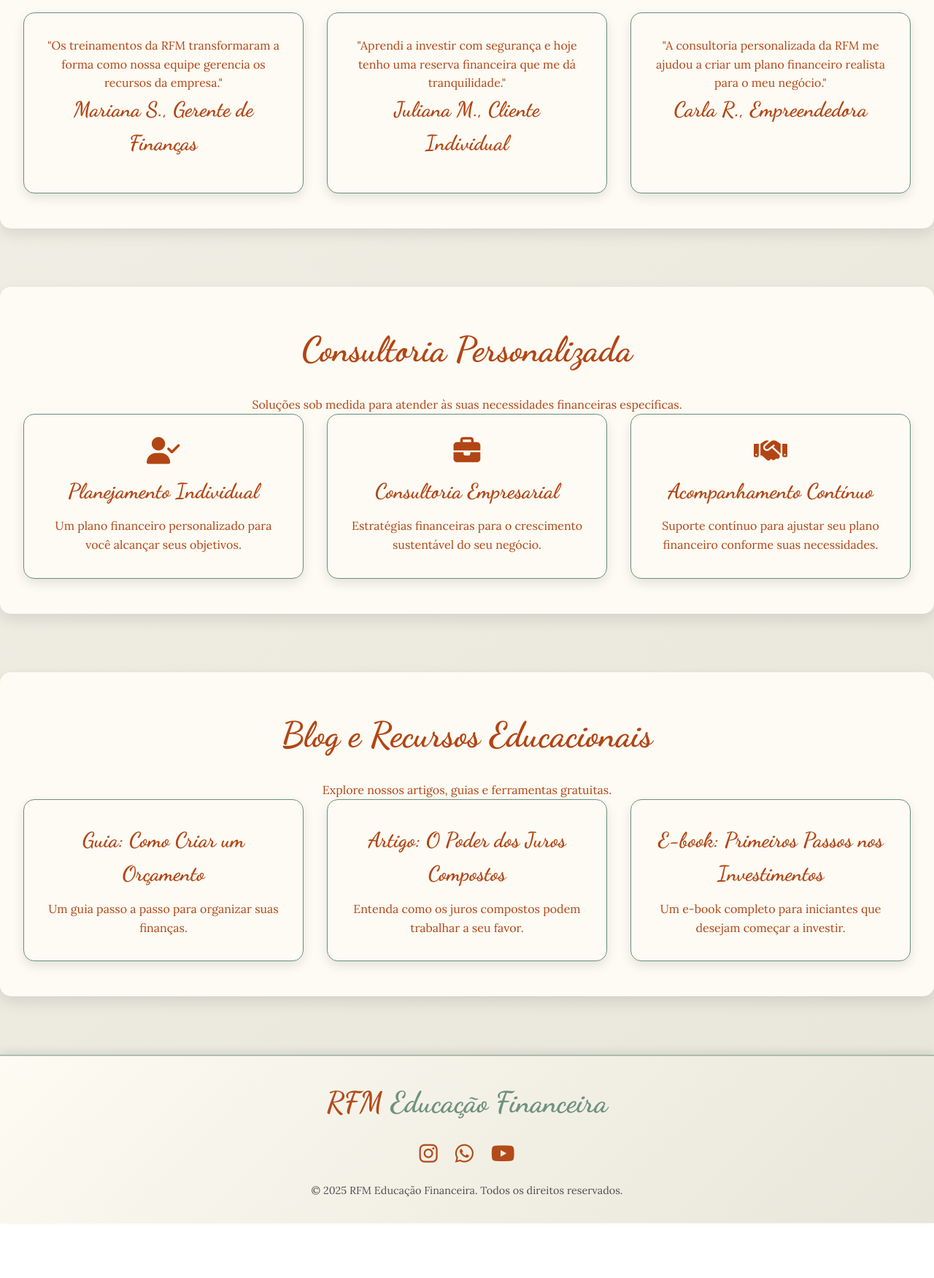
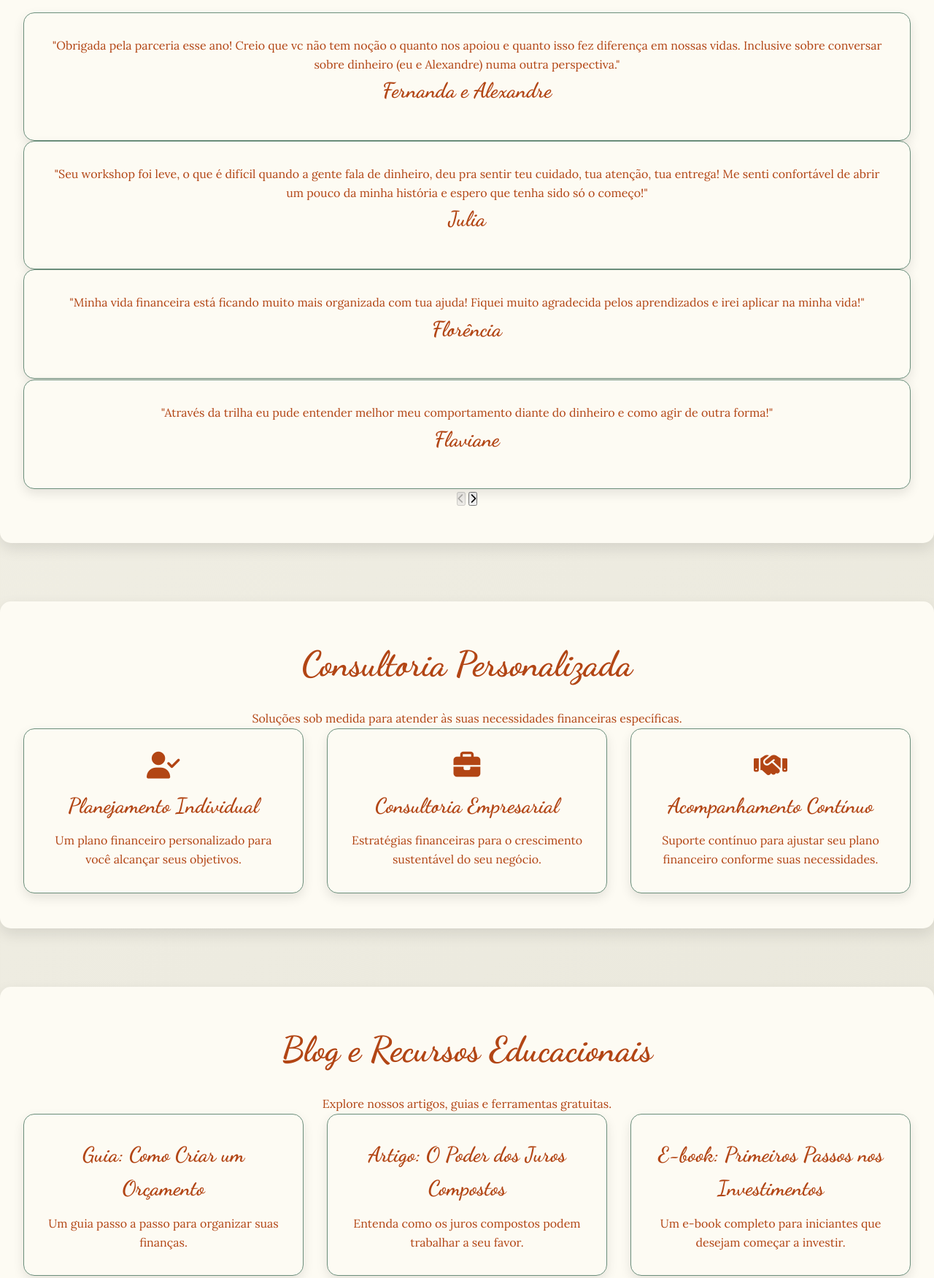
Before and after one commit to F-lapa/RFM, a plain HTML site: page index.html in a window 1280 px wide. Shown: the part 3940-5691 px from the top of the page at 73% size. Before the commit the page ends 5616 px from the top, so only its background shows below. Drawn offline with nearby package versions, Linux system fonts and the light colour scheme.

Commit message:
Update index.html

```diff
--- a/index.html
+++ b/index.html
@@ -6,6 +6,7 @@
     <meta name="description" content="RFM Educação Financeira - Treinamentos, consultoria e ferramentas para finanças pessoais e empresariais.">
     <meta name="keywords" content="educação financeira, finanças pessoais, investimentos, treinamentos empresariais, consultoria financeira">
     <title>RFM Educação Financeira - Home</title>
+    <link href="https://fonts.googleapis.com/css2?family=Parisienne&display=swap" rel="stylesheet">
     <link href="https://fonts.googleapis.com/css2?family=Dancing+Script:wght@700&family=Lora:wght@400;700&family=Playfair+Display:wght@400;700&display=swap" rel="stylesheet">
     <link rel="stylesheet" href="https://cdnjs.cloudflare.com/ajax/libs/font-awesome/6.4.0/css/all.min.css">
     <link rel="stylesheet" href="styles.css">
@@ -129,19 +130,27 @@
 
         <section class="testimonials">
             <h2>O Que Nossos Clientes Dizem</h2>
-            <div class="testimonial-grid">
-                <div class="testimonial-card">
-                    <p>"Os treinamentos da RFM transformaram a forma como nossa equipe gerencia os recursos da empresa."</p>
-                    <h4>Mariana S., Gerente de Finanças</h4>
+            <div class="testimonial-slider">
+                <div class="testimonial-track">
+                    <div class="testimonial-card">
+                        <p>"Obrigada pela parceria esse ano! Creio que vc não tem noção o quanto nos apoiou e quanto isso fez diferença em nossas vidas. Inclusive sobre conversar sobre dinheiro (eu e Alexandre) numa outra perspectiva."</p>
+                        <h4>Fernanda e Alexandre</h4>
+                    </div>
+                    <div class="testimonial-card">
+                        <p>"Seu workshop foi leve, o que é difícil quando a gente fala de dinheiro, deu pra sentir teu cuidado, tua atenção, tua entrega! Me senti confortável de abrir um pouco da minha história e espero que tenha sido só o começo!"</p>
+                        <h4>Julia</h4>
+                    </div>
+                    <div class="testimonial-card">
+                        <p>"Minha vida financeira está ficando muito mais organizada com tua ajuda! Fiquei muito agradecida pelos aprendizados e irei aplicar na minha vida!"</p>
+                        <h4>Florência</h4>
+                    </div>
+                    <div class="testimonial-card">
+                        <p>"Através da trilha eu pude entender melhor meu comportamento diante do dinheiro e como agir de outra forma!"</p>
+                        <h4>Flaviane</h4>
+                    </div>
                 </div>
-                <div class="testimonial-card">
-                    <p>"Aprendi a investir com segurança e hoje tenho uma reserva financeira que me dá tranquilidade."</p>
-                    <h4>Juliana M., Cliente Individual</h4>
-                </div>
-                <div class="testimonial-card">
-                    <p>"A consultoria personalizada da RFM me ajudou a criar um plano financeiro realista para o meu negócio."</p>
-                    <h4>Carla R., Empreendedora</h4>
-                </div>
+                <button class="slider-arrow prev" aria-label="Depoimento anterior"><i class="fas fa-chevron-left"></i></button>
+                <button class="slider-arrow next" aria-label="Próximo depoimento"><i class="fas fa-chevron-right"></i></button>
             </div>
         </section>
 
@@ -324,17 +333,20 @@
             <section class="modal-about-section">
                 <div class="modal-about-content" id="contact-modal-description">
                     <div class="contact-grid">
-                        <a href="https://youtube.com" target="_blank" class="contact-item" aria-label="Canal do YouTube da RFM">
-                            <i class="fab fa-youtube"></i>
-                        </a>
-                        <a href="https://wa.me/5511999999999" target="_blank" class="contact-item" aria-label="WhatsApp da RFM">
+                        <a href="https://wa.me/5548999370943" target="_blank" class="contact-item" aria-label="WhatsApp da RFM">
                             <i class="fab fa-whatsapp"></i>
                         </a>
-                        <a href="https://instagram.com" target="_blank" class="contact-item" aria-label="Instagram da RFM">
+                        <a href="https://www.instagram.com/roselaine.fmachado?igsh=dnk4dHRkMzd2bTI5" target="_blank" class="contact-item" aria-label="Instagram da RFM">
                             <i class="fab fa-instagram"></i>
                         </a>
-                        <a href="mailto:contato@rfmfinanceira.com" class="contact-item" aria-label="E-mail da RFM">
+                        <a href="https://www.linkedin.com/in/roselainemachado/" class="contact-item" title="LinkedIn">
+                            <i class="fab fa-linkedin"></i>
+                        </a>
+                        <a href="mailto:contato@rfmeducacao.com.br" class="contact-item" aria-label="E-mail da RFM">
                             <i class="fas fa-envelope"></i>
+                        </a>
+                        <a href="https://www.youtube.com/@seu-canal" target="_blank" class="contact-item" aria-label="YouTube da RFM">
+                            <i class="fab fa-youtube"></i>
                         </a>
                     </div>
                 </div>
@@ -433,7 +445,12 @@
                     <h2>Leve Sua Empresa ao Próximo Nível</h2>
                     <p>A Consultoria Empresarial da RFM Educação Financeira é voltada para negócios que buscam estabilidade e crescimento. Trabalhamos com você para otimizar a gestão financeira da sua empresa, garantindo decisões estratégicas que impulsionam resultados.</p>
                     <ul>
-                        <li><strong>Diagnóstico Financeiro</strong>: Analisamos o fluxo de caixa, margens de lucro e estruturaonganizar suas finanças.</p>
+                        <li><strong>Diagnóstico Financeiro</strong>: Analisamos o fluxo de caixa, margens de lucro e estrutura de custos para identificar oportunidades de melhoria.</li>
+                        <li><strong>Planejamento Estratégico</strong>: Criamos planos financeiros que alinham suas metas de curto e longo prazo com a realidade do seu negócio.</li>
+                        <li><strong>Capacitação de Equipe</strong>: Oferecemos treinamentos para que seus colaboradores tomem decisões financeiras mais conscientes.</li>
+                        <li><strong>Monitoramento Contínuo</strong>: Acompanhamos a implementação das estratégias com relatórios e ajustes para garantir resultados consistentes.</li>
+                    </ul>
+                    <p>Com a RFM, sua empresa ganha clareza financeira e as ferramentas para crescer de forma sustentável, com confiança e segurança.</p>
                 </div>
             </section>
         </div>
@@ -468,9 +485,11 @@
             <span>RFM</span> <span class="highlight">Educação Financeira</span>
         </div>
         <div class="social-links">
-            <a href="https://instagram.com" target="_blank" aria-label="Instagram"><i class="fab fa-instagram"></i></a>
-            <a href="https://wa.me/5511999999999" target="_blank" aria-label="WhatsApp"><i class="fab fa-whatsapp"></i></a>
-            <a href="https://youtube.com" target="_blank" aria-label="YouTube"><i class="fab fa-youtube"></i></a>
+            <a href="https://www.instagram.com/roselaine.fmachado?igsh=dnk4dHRkMzd2bTI5" target="_blank" aria-label="Instagram da RFM"><i class="fab fa-instagram"></i></a>
+            <a href="https://wa.me/5548999370943" target="_blank" aria-label="WhatsApp da RFM"><i class="fab fa-whatsapp"></i></a>
+            <a href="https://www.linkedin.com/in/roselainemachado/" title="LinkedIn"><i class="fab fa-linkedin"></i></a>
+            <a href="mailto:contato@rfmeducacao.com.br" aria-label="E-mail da RFM"><i class="fas fa-envelope"></i></a>
+            <a href="https://www.youtube.com/@seu-canal" target="_blank" aria-label="YouTube da RFM"><i class="fab fa-youtube"></i></a>
         </div>
         <p>© 2025 RFM Educação Financeira. Todos os direitos reservados.</p>
     </footer>
@@ -644,6 +663,41 @@
                     quizResult.scrollIntoView({ behavior: 'smooth' });
                 });
             }
+
+            // Testimonial slider logic
+            const testimonialTrack = document.querySelector('.testimonial-track');
+            const prevArrow = document.querySelector('.slider-arrow.prev');
+            const nextArrow = document.querySelector('.slider-arrow.next');
+            let currentIndex = 0;
+
+            if (testimonialTrack && prevArrow && nextArrow) {
+                const cards = document.querySelectorAll('.testimonial-card');
+                const cardWidth = cards[0].offsetWidth + 20; // Including margin
+                const maxIndex = cards.length - 3; // Show 3 cards at a time
+
+                function updateSlider() {
+                    testimonialTrack.style.transform = `translateX(-${currentIndex * cardWidth}px)`;
+                    prevArrow.disabled = currentIndex === 0;
+                    nextArrow.disabled = currentIndex >= maxIndex;
+                }
+
+                nextArrow.addEventListener('click', () => {
+                    if (currentIndex < maxIndex) {
+                        currentIndex++;
+                        updateSlider();
+                    }
+                });
+
+                prevArrow.addEventListener('click', () => {
+                    if (currentIndex > 0) {
+                        currentIndex--;
+                        updateSlider();
+                    }
+                });
+
+                // Initialize slider
+                updateSlider();
+            }
         });
     </script>
 </body>
```
